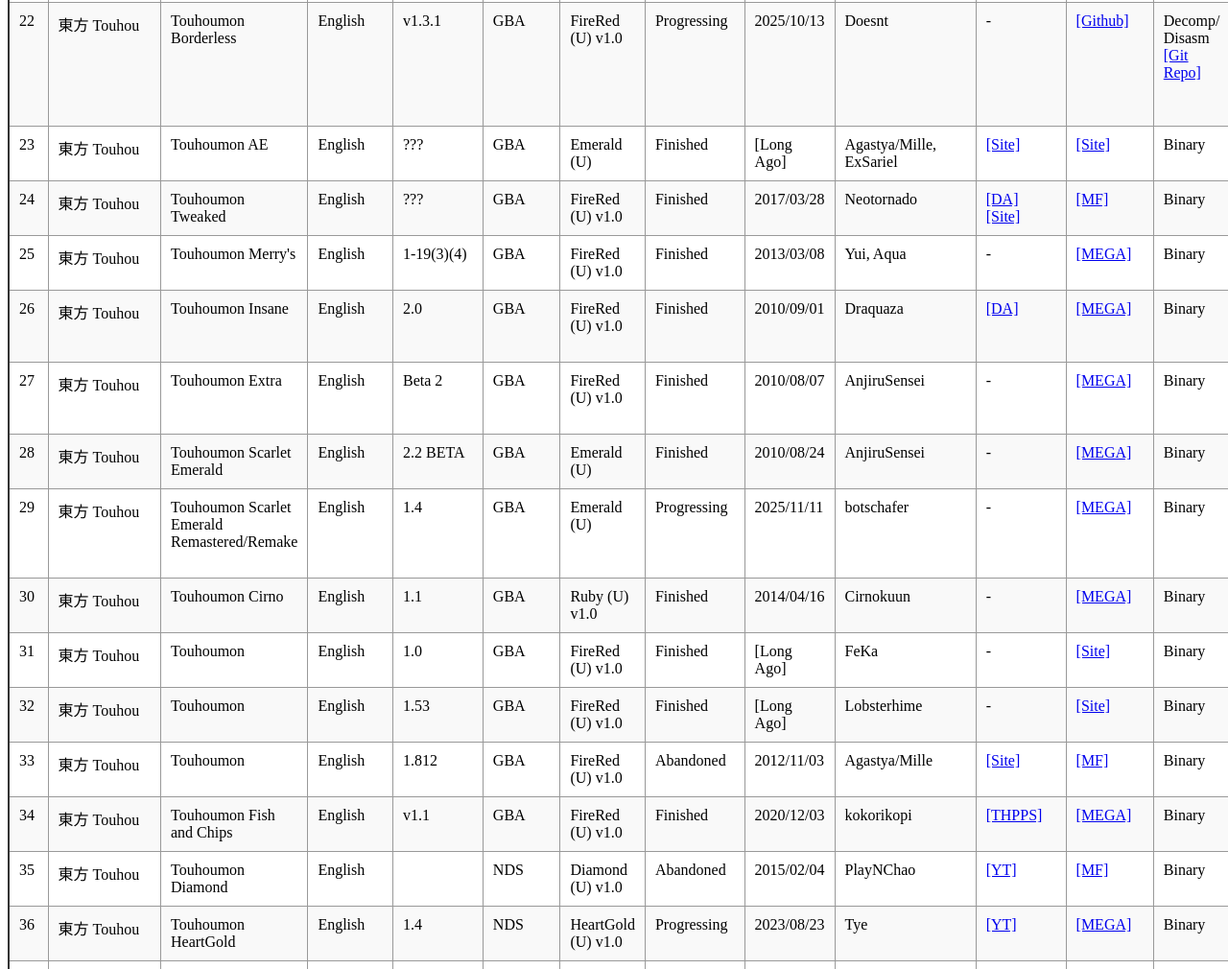
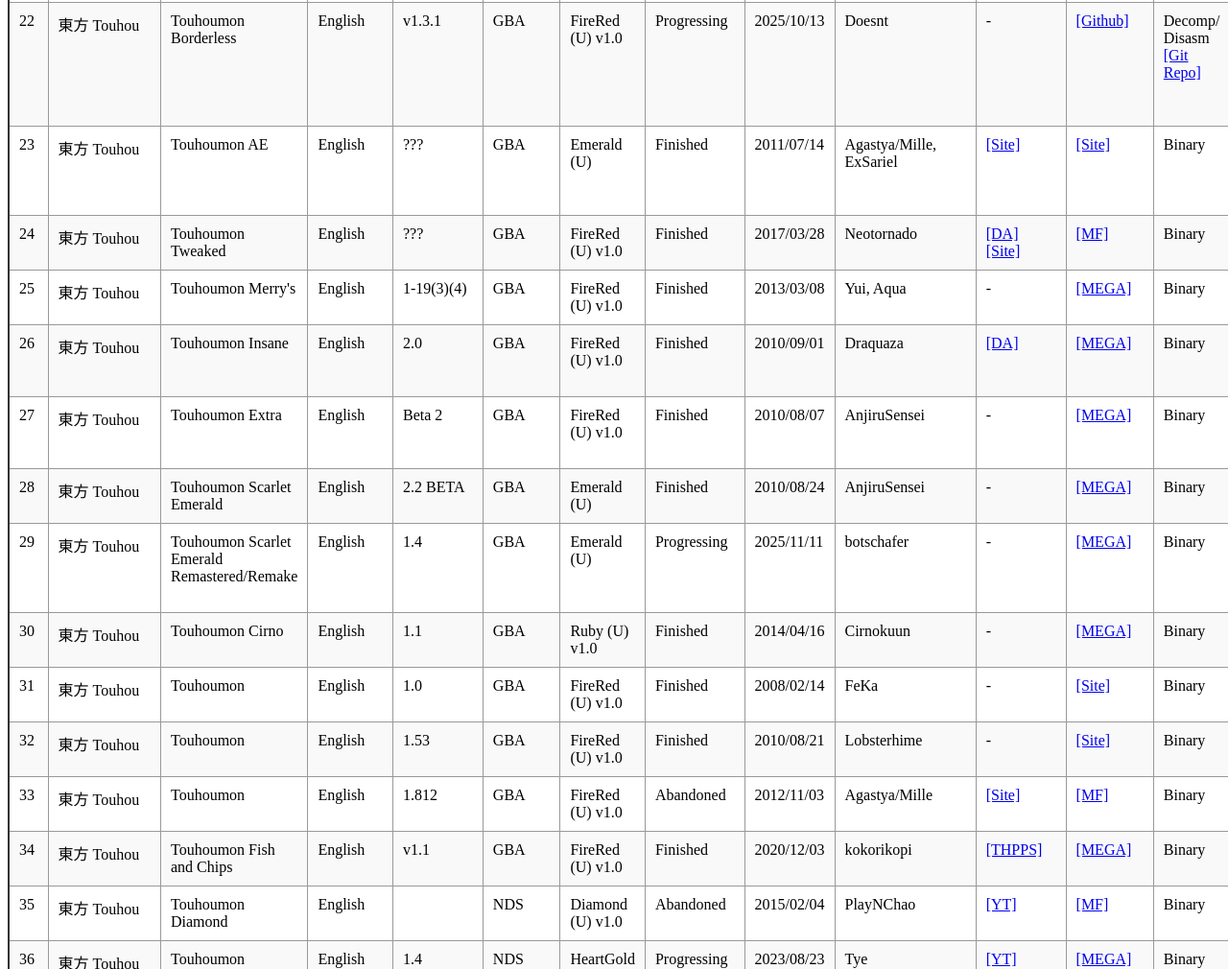
Before and after one commit to aichiya/aichiya.github.io, a plain HTML site: page index.html in a window 1280 px wide. Shown: the part 2120-3130 px from the top of the page at 96% size. Drawn offline with Linux system fonts and the light colour scheme.

Commit message:
Update some last updates

```diff
--- a/index.html
+++ b/index.html
@@ -528,12 +528,12 @@
             <td>GBA</td>
             <td>Emerald (U)</td>
             <td>Finished</td>
-            <td>[Long Ago]</td>
+            <td>2011/07/14</td>
             <td>Agastya/Mille, ExSariel</td>
             <td><a target="_blank" href="http://lkaexe.supersanctuary.net/">[Site]</a></td>
             <td><a target="_blank" href="http://lkaexe.supersanctuary.net/thmnarchive/thmnarchive.zip">[Site]</a></td>
             <td>Binary</td>
-            <td>Touhoumon 1.5x mechanics.</td>
+            <td>Touhoumon 1.5x mechanics. AE apparently means 'Another Emerald'.</td>
         </tr>
         <tr>
             <td>24</td>
@@ -656,7 +656,7 @@
             <td>GBA</td>
             <td>FireRed (U) v1.0</td>
             <td>Finished</td>
-            <td>[Long Ago]</td>
+            <td>2008/02/14</td>
             <td>FeKa</td>
             <td>-</td>
             <td><a target="_blank" href="http://lkaexe.supersanctuary.net/thmnarchive/thmnarchive.zip">[Site]</a></td>
@@ -672,7 +672,7 @@
             <td>GBA</td>
             <td>FireRed (U) v1.0</td>
             <td>Finished</td>
-            <td>[Long Ago]</td>
+            <td>2010/08/21</td>
             <td>Lobsterhime</td>
             <td>-</td>
             <td><a target="_blank" href="http://lkaexe.supersanctuary.net/thmnarchive/thmnarchive.zip">[Site]</a></td>
```
